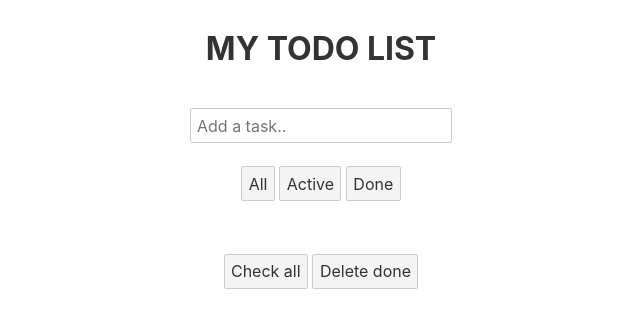
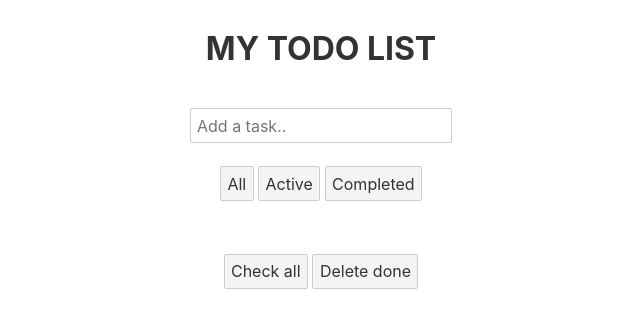
Before and after one commit to TanguyLichau/TodoApp-Svelte, a Svelte app: page / in a window 1280 px wide. Shown: the top 328 px of the page, without its empty margins (319-959 px from the left). Built offline with nearby package versions, Linux system fonts and the light colour scheme.

Commit message:
Added functions for all buttons

```diff
--- a/src/FilterTodos.svelte
+++ b/src/FilterTodos.svelte
@@ -1,7 +1,11 @@
+<script>
+  export let filter = "all";
+</script>
+
 <div id="filter-buttons">
-  <button>All</button>
-  <button>Active</button>
-  <button>Done</button>
+  <button on:click={() => (filter = "all")}>All</button>
+  <button on:click={() => (filter = "active")}>Active</button>
+  <button on:click={() => (filter = "completed")}>Completed</button>
 </div>
 
 <style>
```
